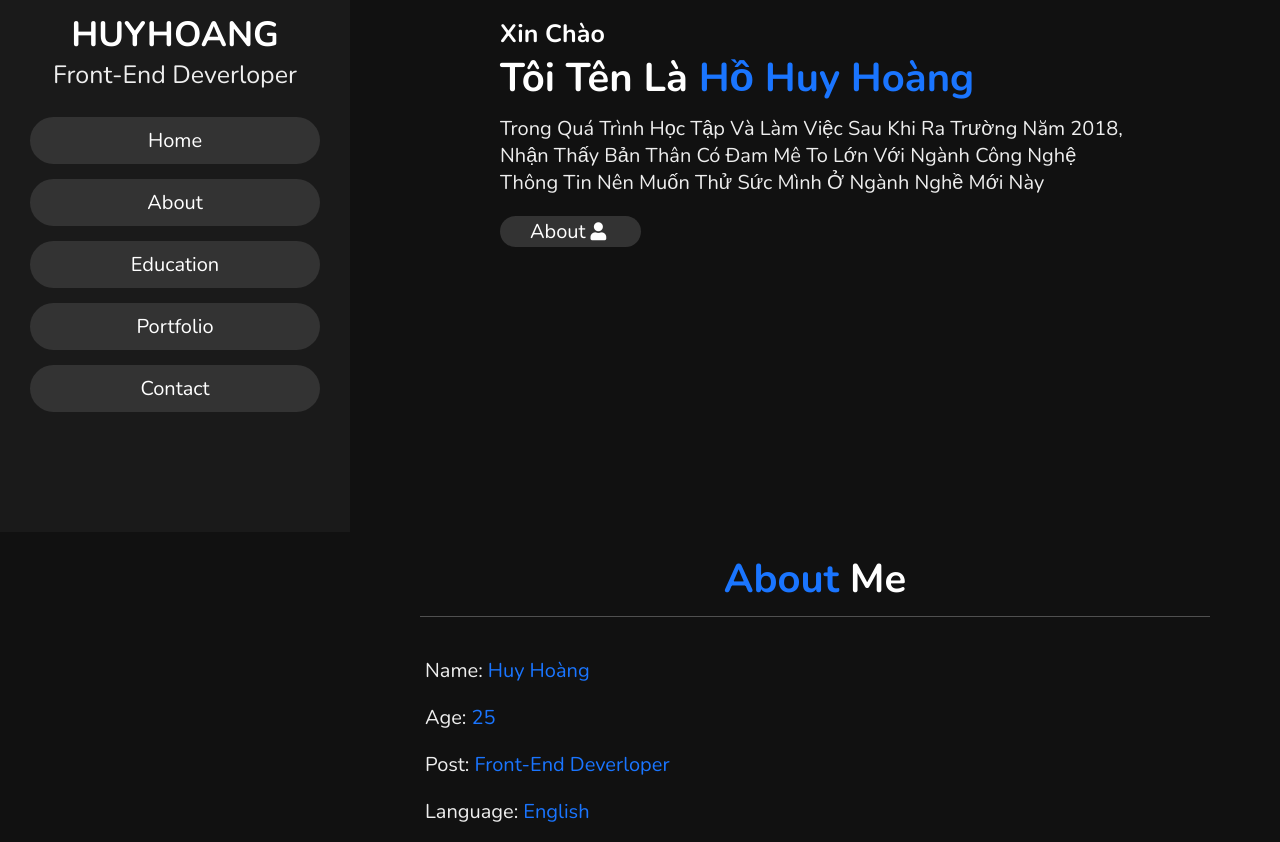
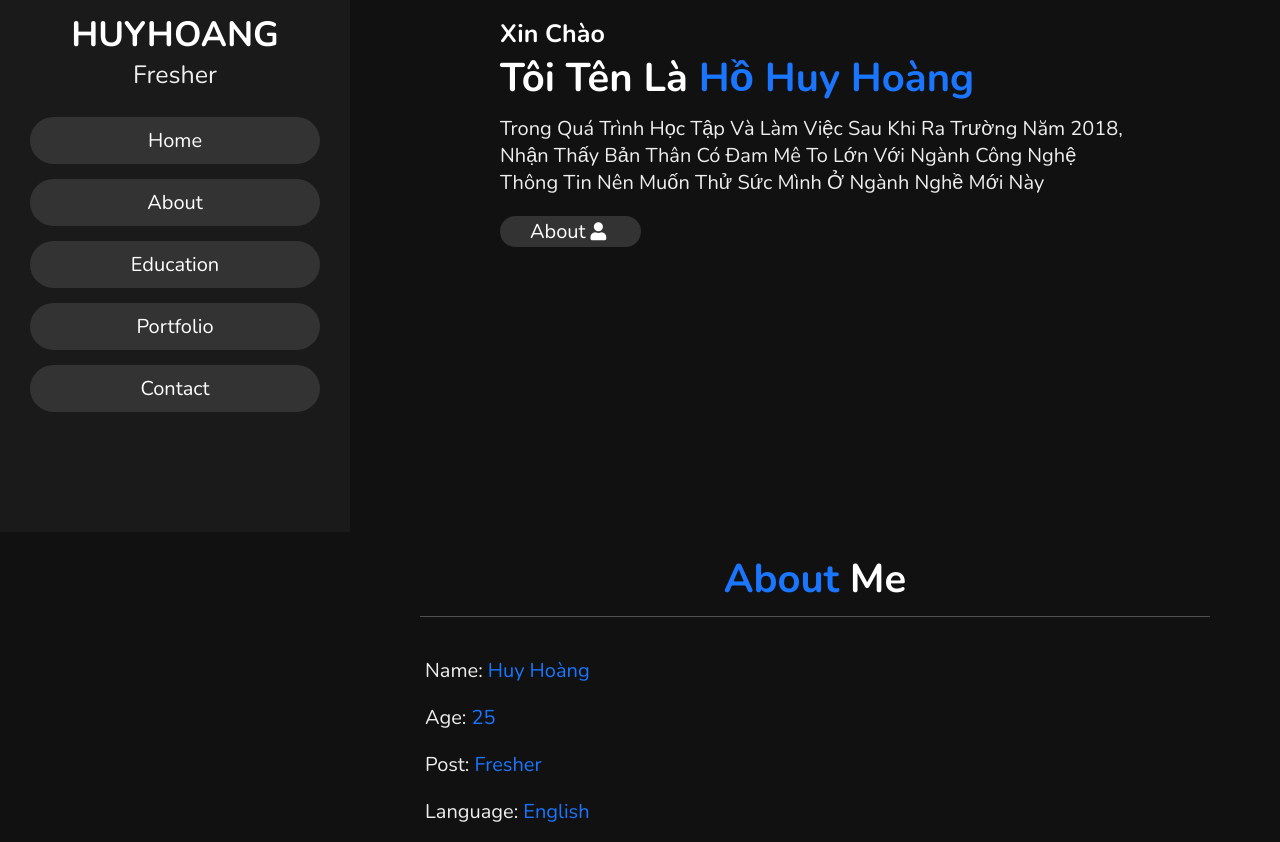
Before and after one commit to devHoang3296/portfolio, a plain HTML site: page index.html in a window 1280 px wide. Shown: the part 268-1110 px from the top of the page. Drawn offline with nearby package versions, Linux system fonts and the light colour scheme.

Commit message:
Update index.html

```diff
--- a/index.html
+++ b/index.html
@@ -15,7 +15,7 @@
         <div class="user">
             <img src="./img/user.jpg" alt="anhdaidien">
             <h3 class="name">HUYHOANG</h3>
-            <p class="post">Front-end deverloper</p>
+            <p class="post">Fresher</p>
         </div>
         <nav class="navbar">
             <ul>
@@ -43,9 +43,9 @@
             <div class="infor">
                 <h3><span>name:</span>Huy Hoàng</h3>
                 <h3><span>age:</span>25</h3>
-                <h3><span>post:</span>front-end deverloper</h3>
+                <h3><span>post:</span>Fresher</h3>
                 <h3><span>language:</span>English</h3>
-                <a href="https://drive.google.com/file/d/1kp_ycEfid_1FLGEtzWXXe0zBO9XmZO8b/view?usp=sharing"><button class="btn">Dowload Cv<i class="fas fa-download"></i></button></a>
+                <a href="https://drive.google.com/file/d/19L1oCGwklpjwfljPZczwr9Ur7nMNkJkD/view?usp=sharing"><button class="btn">Dowload Cv<i class="fas fa-download"></i></button></a>
 
             </div>
             <div class="counter">
```
